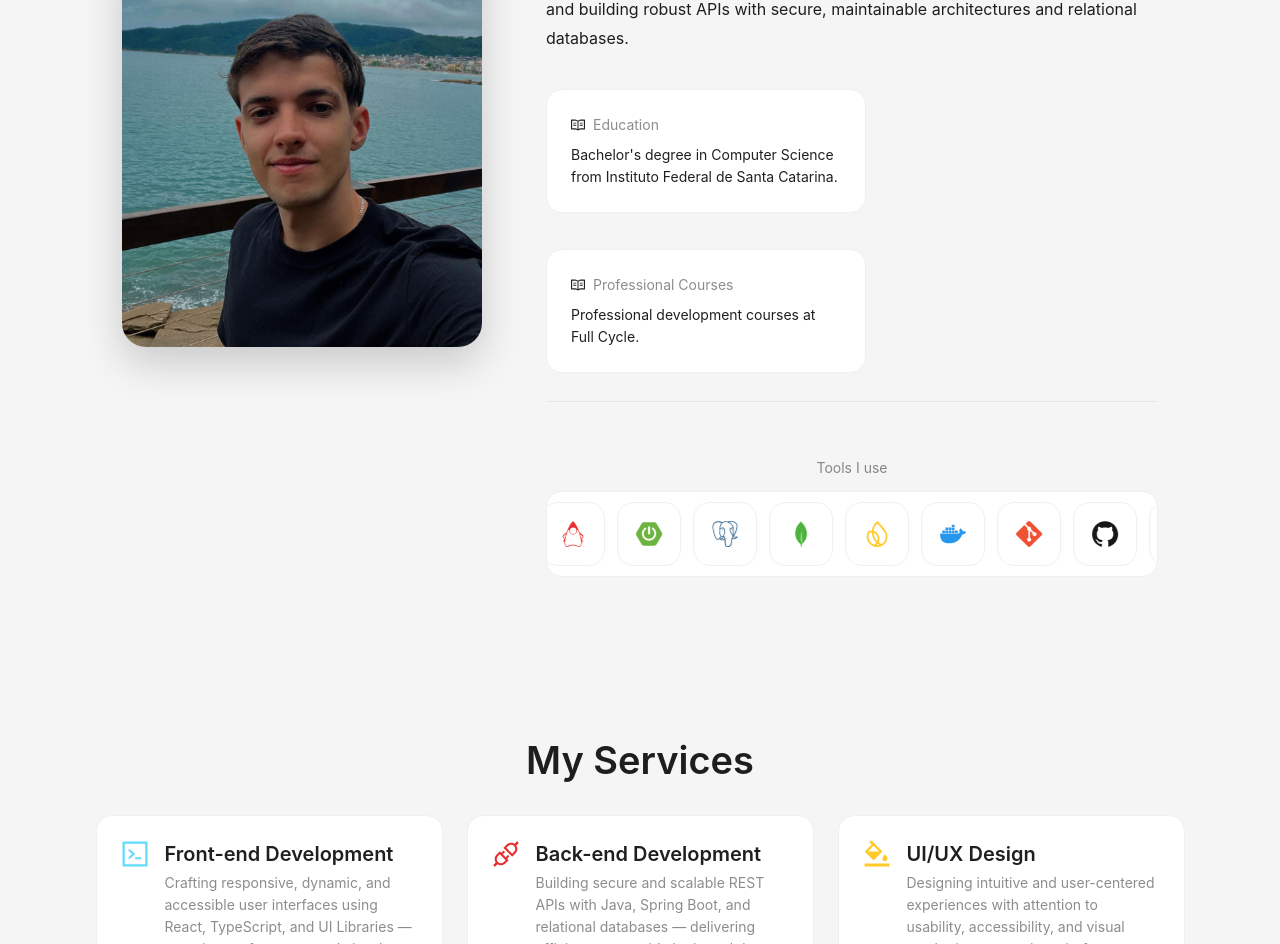
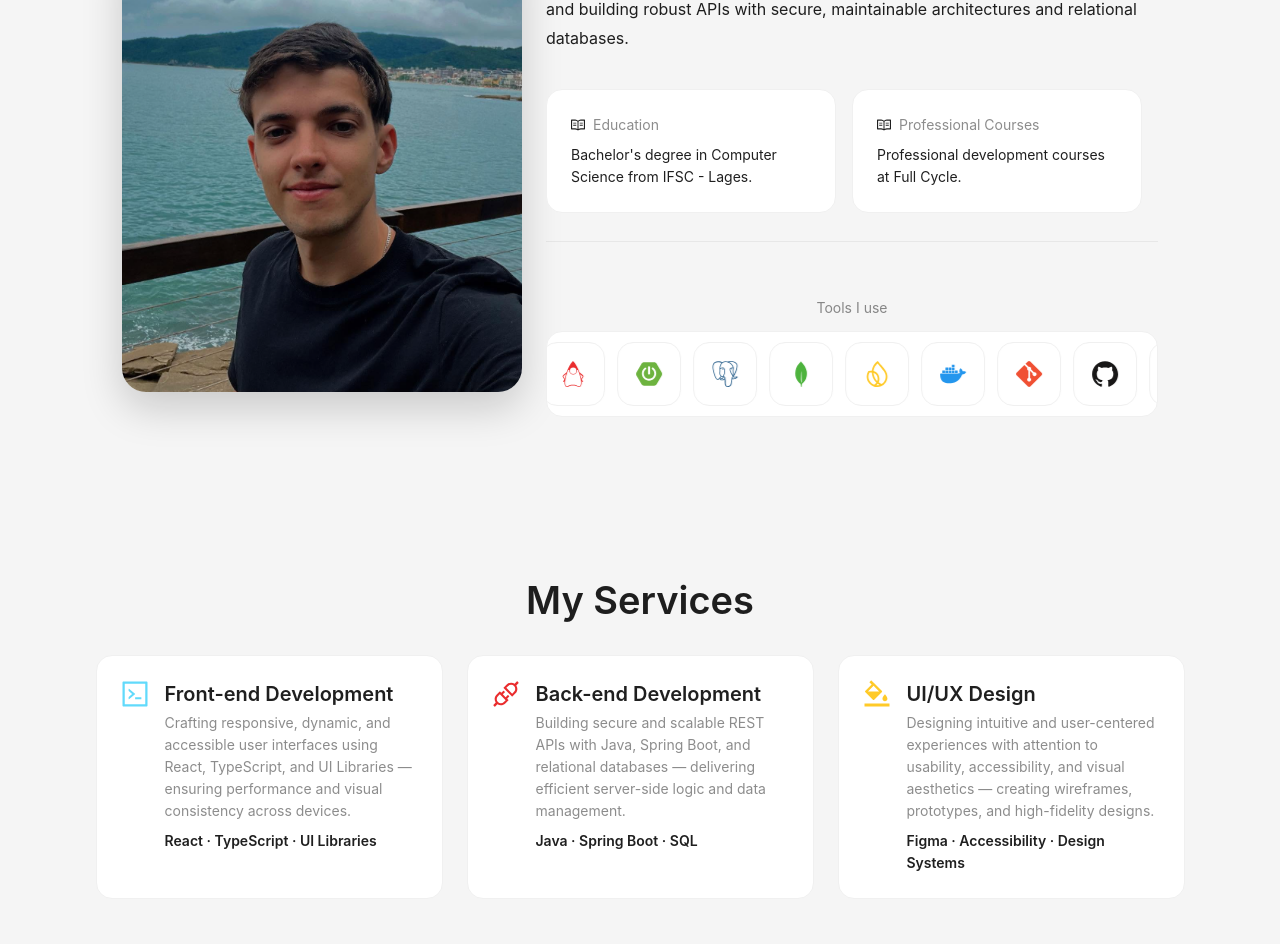
Before and after one commit to NathanWMartins/meu-portfolio, a React (Vite) app: page / in a window 1280 px wide. Shown: the part 905-1849 px from the top of the page. Built offline with nearby package versions, Linux system fonts and the light colour scheme.

Commit message:
fix: Corrigindo espaçamento

```diff
--- a/src/i18n/I18nProvider.tsx
+++ b/src/i18n/I18nProvider.tsx
@@ -20,7 +20,7 @@ const MESSAGES = {
         about_title: "About Me",
         about_p1: "I’m a Full-Stack Developer specializing in React + TypeScript on the front-end and Java + Spring Boot on the back-end. I enjoy crafting clean, accessible UIs and building robust APIs with secure, maintainable architectures and relational databases.",
         about_card_title_1: "Education",
-        about_card_content_1: "Bachelor's degree in Computer Science from Instituto Federal de Santa Catarina.",
+        about_card_content_1: "Bachelor's degree in Computer Science from IFSC - Lages.",
         about_card_title_2: "Professional Courses",
         about_card_content_2: "Professional development courses at Full Cycle.",
         about_tools: "Tools I use",
@@ -66,7 +66,7 @@ const MESSAGES = {
         about_title: "Sobre Mim",
         about_p1: "Sou um Desenvolvedor Full-Stack especializado em React + TypeScript no front-end e Java + Spring Boot no back-end. Gosto de criar interfaces limpas e acessíveis, além de construir APIs robustas com arquiteturas seguras e mantíveis e bancos de dados relacionais.",
         about_card_title_1: "Formação",
-        about_card_content_1: "Bacharel em Ciência da Computação pelo Instituto Federal de Santa Catarina.",
+        about_card_content_1: "Bacharel em Ciência da Computação pelo IFSC - Lages.",
         about_card_title_2: "Cursos Profissionais",
         about_card_content_2: "Cursos de desenvolvimento profissional na Full Cycle.",
         about_tools: "Ferramentas que uso",
--- a/src/sections/About.tsx
+++ b/src/sections/About.tsx
@@ -43,7 +43,7 @@ export default function AboutSection({ dark }: Props) {
                         alt="Portrait"
                         preview={false}
                         style={{
-                            width: "90%",
+                            width: "100%",
                             borderRadius: 24,
                             boxShadow: "0 16px 40px rgba(0,0,0,0.18)",
                             display: "block",
@@ -57,7 +57,7 @@ export default function AboutSection({ dark }: Props) {
                     </Paragraph>
 
                     <Space size={16} wrap>
-                        <Card style={{ ...boxStyle, width: 320, marginTop: 20 }} bordered>
+                        <Card style={{ ...boxStyle, width: 290, marginTop: 20 }} bordered>
                             <Space size="small">
                                 <ReadOutlined />
                                 <Text type="secondary">{t("about_card_title_1")}</Text>
@@ -66,7 +66,7 @@ export default function AboutSection({ dark }: Props) {
                                 {t("about_card_content_1")}
                             </Paragraph>
                         </Card>
-                        <Card style={{ ...boxStyle, width: 320, marginTop: 20 }} bordered>
+                        <Card style={{ ...boxStyle, width: 290, marginTop: 20 }} bordered>
                             <Space size="small">
                                 <ReadOutlined />
                                 <Text type="secondary">{t("about_card_title_2")}</Text>
```
